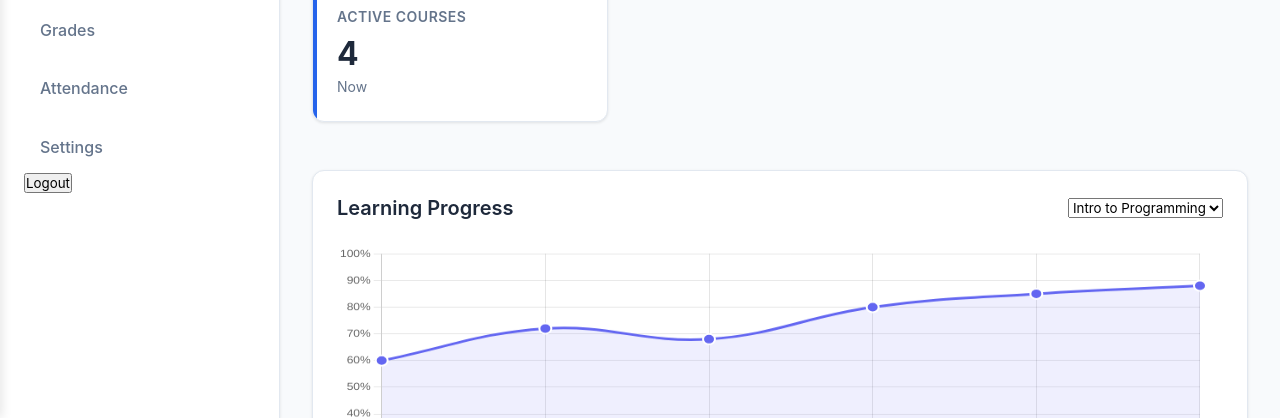
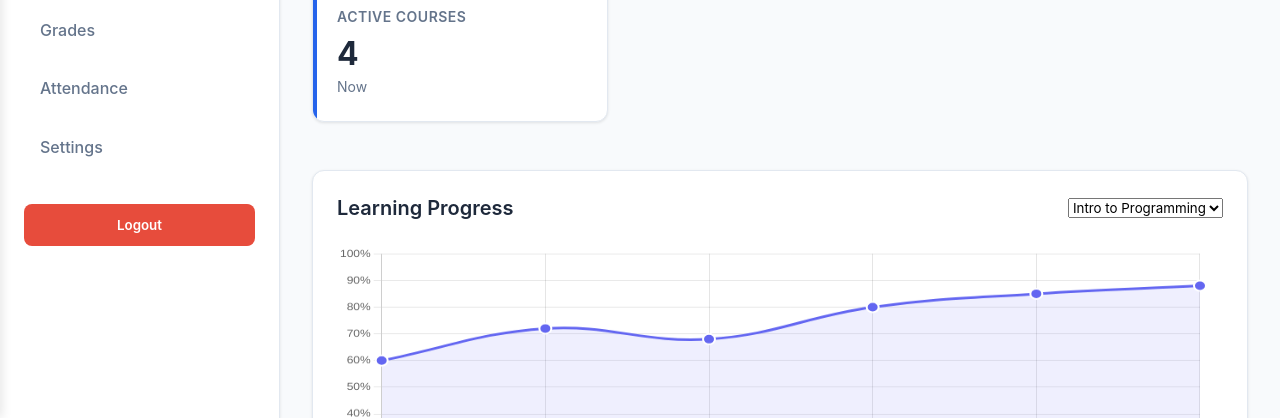
Before and after one commit to kharisdestian862-ops/dahboard-mahasiswa, a plain HTML site: page dashboard.html in a window 1280 px wide. Shown: the part 382-800 px from the top of the page. Drawn offline with nearby package versions, Linux system fonts and the light colour scheme.

Commit message:
Update style.css

```diff
--- a/style.css
+++ b/style.css
@@ -1269,6 +1269,23 @@ button[type="submit"]:hover {
   text-decoration: underline;
 }
 
+.logout-btn {
+  margin-top: 2rem;
+  width: 100%;
+  padding: 0.8rem;
+  background: #e74c3c;
+  color: #fff;
+  border: none;
+  border-radius: 8px;
+  font-weight: 600;
+  cursor: pointer;
+  transition: background 0.3s;
+}
+
+.logout-btn:hover {
+  background: #c0392b;
+}
+
 /* Responsive */
 @media (max-width: 500px) {
   .login-card {
```
